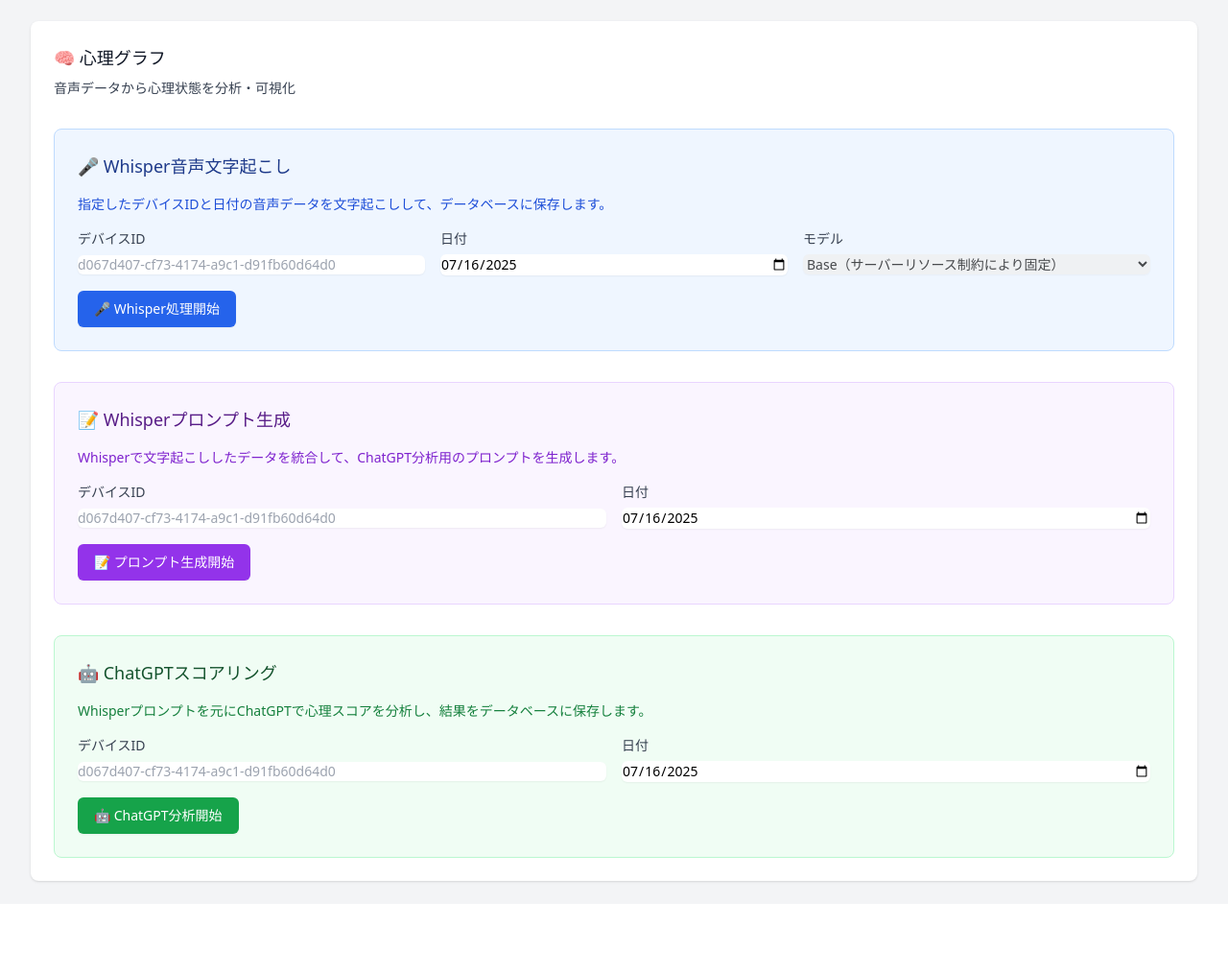
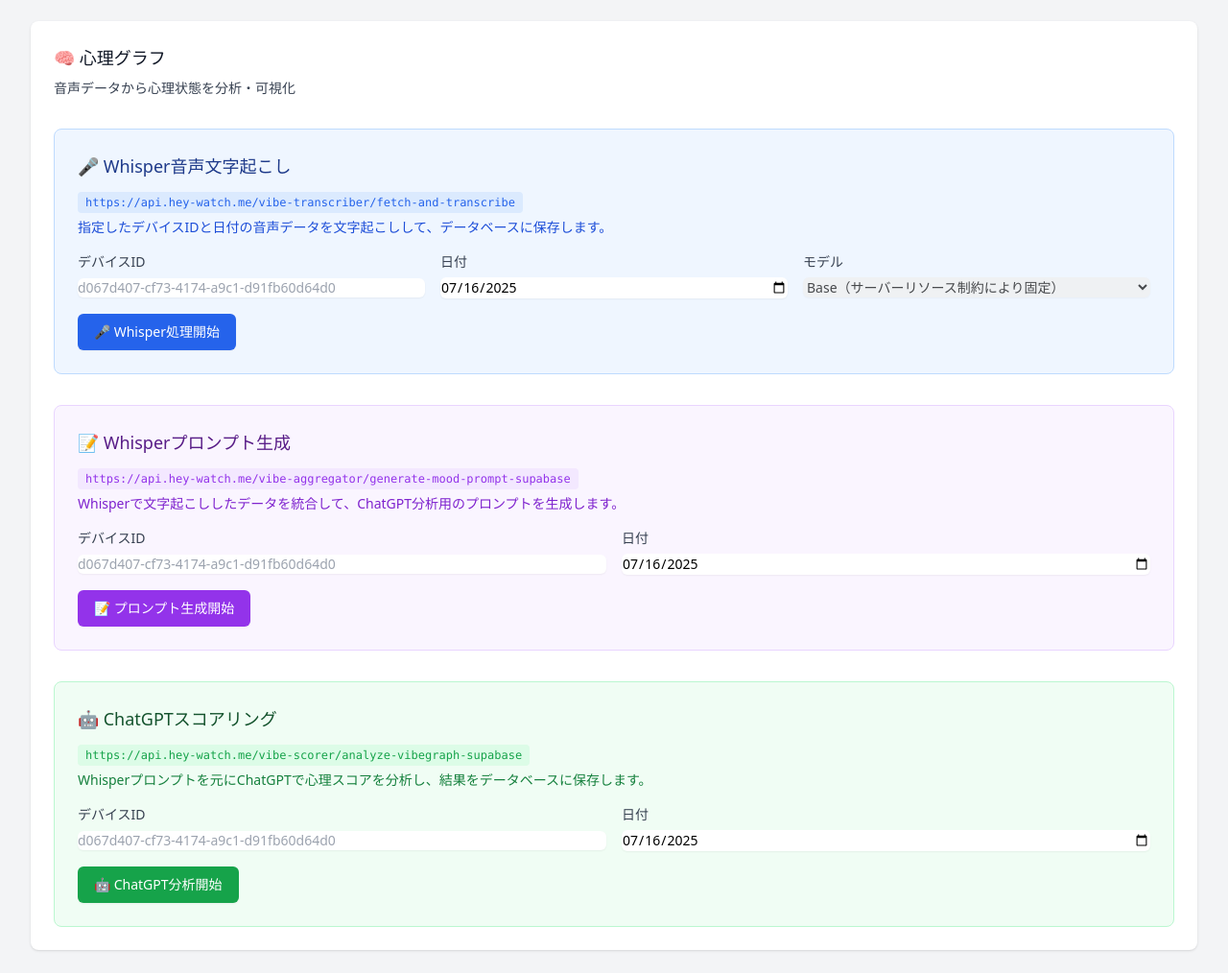
Before and after one commit to matsumotokaya/watchme_admin, a FastAPI app: page / in a window 1280 px wide. Shown: the part 169-1183 px from the top of the page at 96% size. Before the commit the page ends 1091 px from the top, so only its background shows below. Run offline with FastAPI, Linux system fonts and the light colour scheme; parts of the project's set-up code (start-up, migrations or seed data) failed here and were passed over; some libraries are stand-ins or nearby versions.

Commit message:
feat: 心理グラフタブの本番マイクロサービス化完了 - CORS問題解決
## 🎯 主な変更点
- プロキシエンドポイント実装によりCORS問題を根本的に解決
- 心理グラフタブ全機能の本番API統合完了

## 🔄 追加されたプロキシエンドポイント
- `/api/whisper/fetch-and-transcribe` → Whisper音声文字起こし
- `/api/prompt/generate-mood-prompt-supabase` → プロンプト生成
- `/api/chatgpt/analyze-vibegraph-supabase` → ChatGPTスコアリング

## 🌐 完了した本番API統合
- 🎤 Whisper音声文字起こし: ✅ 完了
- 📝 Whisperプロンプト生成: ✅ 完了
- 🤖 ChatGPTスコアリング: ✅ 完了

## 🔧 技術的改善
- 直接API呼び出しからプロキシ経由に変更してCORS制約を回避
- 詳細なエラーログと診断情報でデバッグ機能を強化
- UI表示でAPIエンドポイントURLを明示

## 📋 ドキュメント更新
- READMEにマイクロサービス移行状況を明記
- 設計思想（最終的に全て本番API参照）を文書化

🤖 Generated with [Claude Code](https://claude.ai/code)

Co-Authored-By: Claude <noreply@anthropic.com>

```diff
--- a/main.py
+++ b/main.py
@@ -639,7 +639,7 @@ import asyncio
 API_ENDPOINTS = {
     "whisper": "https://api.hey-watch.me/vibe-transcriber/fetch-and-transcribe",
     "prompt_gen": "https://api.hey-watch.me/vibe-aggregator/generate-mood-prompt-supabase",
-    "chatgpt": "http://localhost:8002/analyze-vibegraph-supabase"
+    "chatgpt": "https://api.hey-watch.me/vibe-scorer/analyze-vibegraph-supabase"
 }
 
 async def check_api_health(session, step_name, base_url):
@@ -906,6 +906,60 @@ async def batch_whisper_step(request: Request):
         else:
             return {"success": False, "message": whisper_result.get("message", "Whisper処理に失敗しました")}
 
+@app.post("/api/whisper/fetch-and-transcribe")
+async def whisper_proxy(request: Request):
+    """Whisper APIへのプロキシエンドポイント（CORS回避用）"""
+    body = await request.json()
+    device_id = body.get("device_id")
+    date = body.get("date")
+    model = body.get("model", "base")
+
+    if not device_id or not date:
+        raise HTTPException(status_code=400, detail="device_idとdateは必須です")
+
+    async with httpx.AsyncClient(timeout=600.0) as session:
+        whisper_data = {"device_id": device_id, "date": date, "model": model}
+        whisper_result = await call_api(session, "Whisper音声文字起こし", API_ENDPOINTS["whisper"], json_data=whisper_data)
+
+        if whisper_result["success"]:
+            return whisper_result.get("data", {})
+        else:
+            raise HTTPException(status_code=500, detail=whisper_result.get("message", "Whisper処理に失敗しました"))
+
+@app.get("/api/prompt/generate-mood-prompt-supabase")
+async def prompt_proxy(device_id: str, date: str):
+    """プロンプト生成APIへのプロキシエンドポイント（CORS回避用）"""
+    if not device_id or not date:
+        raise HTTPException(status_code=400, detail="device_idとdateは必須です")
+
+    async with httpx.AsyncClient(timeout=300.0) as session:
+        params = {"device_id": device_id, "date": date}
+        prompt_result = await call_api(session, "プロンプト生成", API_ENDPOINTS["prompt_gen"], method='get', params=params)
+
+        if prompt_result["success"]:
+            return prompt_result.get("data", {})
+        else:
+            raise HTTPException(status_code=500, detail=prompt_result.get("message", "プロンプト生成に失敗しました"))
+
+@app.post("/api/chatgpt/analyze-vibegraph-supabase")
+async def chatgpt_proxy(request: Request):
+    """ChatGPT APIへのプロキシエンドポイント（CORS回避用）"""
+    body = await request.json()
+    device_id = body.get("device_id")
+    date = body.get("date")
+
+    if not device_id or not date:
+        raise HTTPException(status_code=400, detail="device_idとdateは必須です")
+
+    async with httpx.AsyncClient(timeout=600.0) as session:
+        chatgpt_data = {"device_id": device_id, "date": date}
+        chatgpt_result = await call_api(session, "ChatGPTスコアリング", API_ENDPOINTS["chatgpt"], json_data=chatgpt_data)
+
+        if chatgpt_result["success"]:
+            return chatgpt_result.get("data", {})
+        else:
+            raise HTTPException(status_code=500, detail=chatgpt_result.get("message", "ChatGPT処理に失敗しました"))
+
 @app.post("/api/batch/prompt-step")
 async def batch_prompt_step(request: Request):
     """プロンプト生成ステップのみを実行"""
--- a/static/psychologyAnalysis.js
+++ b/static/psychologyAnalysis.js
@@ -549,14 +549,52 @@ async function startWhisperProcessing() {
     try {
         const startTime = new Date();
 
-        // 正しいエンドポイントを使用して直接APIを呼び出す
-        const response = await axios.post('https://api.hey-watch.me/vibe-transcriber/fetch-and-transcribe', {
-            device_id: deviceId,
-            date: date,
-            model: model  // baseモデル固定
-        }, {
-            timeout: 600000  // 10分のタイムアウト
+        // APIサーバーの接続性確認
+        statusDiv.textContent = 'APIサーバーへの接続を確認中...';
+        console.log('🔍 APIヘルスチェック開始: https://api.hey-watch.me/vibe-transcriber/');
+        try {
+            const healthCheck = await axios.get('https://api.hey-watch.me/vibe-transcriber/', {
+                timeout: 10000,
+                withCredentials: false
+            });
+            console.log('✅ ヘルスチェック成功:', healthCheck.data);
+            statusDiv.textContent = 'APIサーバー接続OK。音声文字起こし処理を開始...';
+        } catch (healthError) {
+            console.warn('⚠️ ヘルスチェック失敗:', {
+                message: healthError.message,
+                code: healthError.code,
+                response: healthError.response?.data,
+                status: healthError.response?.status
+            });
+            statusDiv.textContent = 'APIサーバーへの接続を確認できませんが、処理を続行します...';
+        }
+
+        // 管理画面プロキシ経由でAPIを呼び出す（CORS回避）
+        console.log('Whisper APIリクエスト開始（プロキシ経由）:', {
+            url: '/api/whisper/fetch-and-transcribe',
+            proxy_target: 'https://api.hey-watch.me/vibe-transcriber/fetch-and-transcribe',
+            data: { device_id: deviceId, date: date, model: model }
         });
+
+        const response = await axios({
+            method: 'POST',
+            url: '/api/whisper/fetch-and-transcribe',  // 管理画面のプロキシエンドポイント
+            data: {
+                device_id: deviceId,
+                date: date,
+                model: model  // baseモデル固定
+            },
+            timeout: 600000,  // 10分のタイムアウト
+            headers: {
+                'Content-Type': 'application/json',
+                'Accept': 'application/json'
+            },
+            validateStatus: function (status) {
+                return status >= 200 && status < 500; // 4xxエラーも受け入れる
+            }
+        });
+
+        console.log('Whisper APIレスポンス受信:', response.status, response.data);
 
         const result = response.data;
         const endTime = new Date();
@@ -600,8 +638,17 @@ async function startWhisperProcessing() {
 
     } catch (error) {
         console.error('Whisper処理エラー:', error);
+        console.error('エラー詳細:', {
+            message: error.message,
+            code: error.code,
+            response: error.response?.data,
+            status: error.response?.status,
+            stack: error.stack
+        });
 
         let errorMessage;
+        let errorDetails = '';
+
         if (error.code === 'ECONNABORTED' || error.message.includes('timeout')) {
             errorMessage = 'タイムアウトしました。処理はバックグラウンドで継続されている可能性があります。';
             statusDiv.innerHTML = `
@@ -613,9 +660,38 @@ async function startWhisperProcessing() {
                     </div>
                 </div>
             `;
+        } else if (error.code === 'ERR_NETWORK') {
+            errorMessage = 'ネットワーク接続エラーが発生しました';
+            errorDetails = `
+                <div class="mt-2 text-xs">
+                    <p><strong>考えられる原因:</strong></p>
+                    <ul class="list-disc list-inside ml-2">
+                        <li>インターネット接続の問題</li>
+                        <li>APIサーバーのダウンタイム</li>
+                        <li>CORS設定の問題</li>
+                        <li>SSL証明書の問題</li>
+                    </ul>
+                    <p class="mt-2"><strong>確認方法:</strong></p>
+                    <p>ブラウザの開発者ツール（F12）→ NetworkタブでAPIリクエストの詳細を確認してください</p>
+                </div>
+            `;
+            statusDiv.innerHTML = `
+                <div class="text-red-600">
+                    <span>❌ ${errorMessage}</span>
+                    ${errorDetails}
+                </div>
+            `;
         } else {
             errorMessage = error.response?.data?.detail || error.message || 'Whisper処理に失敗しました';
-            statusDiv.textContent = `エラー: ${errorMessage}`;
+            if (error.response?.status) {
+                errorDetails = `HTTPステータス: ${error.response.status}`;
+            }
+            statusDiv.innerHTML = `
+                <div class="text-red-600">
+                    <span>❌ エラー: ${errorMessage}</span>
+                    ${errorDetails ? `<div class="text-sm mt-1">${errorDetails}</div>` : ''}
+                </div>
+            `;
         }
 
         showNotification(errorMessage, error.code === 'ECONNABORTED' ? 'warning' : 'error');
@@ -671,8 +747,14 @@ async function generateWhisperPrompt() {
     if (resultsDiv) resultsDiv.classList.add('hidden');
 
     try {
-        // 外部マイクロサービスAPIを呼び出し（GETメソッド、URLパラメータ）
-        const response = await axios.get('https://api.hey-watch.me/vibe-aggregator/generate-mood-prompt-supabase', {
+        // 管理画面プロキシ経由でAPIを呼び出し（CORS回避）
+        console.log('プロンプト生成APIリクエスト開始（プロキシ経由）:', {
+            url: '/api/prompt/generate-mood-prompt-supabase',
+            proxy_target: 'https://api.hey-watch.me/vibe-aggregator/generate-mood-prompt-supabase',
+            params: { device_id: deviceId, date: date }
+        });
+
+        const response = await axios.get('/api/prompt/generate-mood-prompt-supabase', {
             params: {
                 device_id: deviceId,
                 date: date
@@ -764,7 +846,14 @@ async function startChatGPTAnalysis() {
     if (resultsDiv) resultsDiv.classList.add('hidden');
 
     try {
-        const response = await axios.post('http://localhost:8002/analyze-psychology', {
+        // 管理画面プロキシ経由でAPIを呼び出し（CORS回避）
+        console.log('ChatGPT APIリクエスト開始（プロキシ経由）:', {
+            url: '/api/chatgpt/analyze-vibegraph-supabase',
+            proxy_target: 'https://api.hey-watch.me/vibe-scorer/analyze-vibegraph-supabase',
+            data: { device_id: deviceId, date: date }
+        });
+
+        const response = await axios.post('/api/chatgpt/analyze-vibegraph-supabase', {
             device_id: deviceId,
             date: date
         });
--- a/templates/index.html
+++ b/templates/index.html
@@ -4,6 +4,15 @@
     <meta charset="UTF-8">
     <meta name="viewport" content="width=device-width, initial-scale=1.0">
     <title>WatchMe Admin</title>
+
+    <!-- Favicon -->
+    <link rel="icon" type="image/png" sizes="16x16" href="/static/icons/favicon-16x16.png">
+    <link rel="icon" type="image/png" sizes="32x32" href="/static/icons/favicon-32x32.png">
+    <link rel="icon" type="image/png" sizes="128x128" href="/static/icons/favicon-128x128.png">
+    <link rel="icon" type="image/png" sizes="196x196" href="/static/icons/favicon-196x196.png">
+    <link rel="apple-touch-icon" sizes="512x512" href="/static/icons/android-chrome-512x512.png">
+    <link rel="shortcut icon" href="/static/icons/favicon-32x32.png">
+
     <script src="https://cdn.tailwindcss.com"></script>
     <script src="https://unpkg.com/axios/dist/axios.min.js"></script>
 </head>
@@ -71,6 +80,9 @@
                         <div class="mt-8">
                             <div class="bg-blue-50 border border-blue-200 rounded-lg p-6">
                                 <h3 class="text-lg font-medium text-blue-900 mb-4">🎤 Whisper音声文字起こし</h3>
+                                <div class="text-xs text-blue-600 mb-2">
+                                    <span class="font-mono bg-blue-100 px-2 py-1 rounded">https://api.hey-watch.me/vibe-transcriber/fetch-and-transcribe</span>
+                                </div>
                                 <p class="text-sm text-blue-700 mb-4">指定したデバイスIDと日付の音声データを文字起こしして、データベースに保存します。</p>
 
                                 <div class="grid grid-cols-1 md:grid-cols-3 gap-4">
@@ -113,6 +125,9 @@
                         <div class="mt-8">
                             <div class="bg-purple-50 border border-purple-200 rounded-lg p-6">
                                 <h3 class="text-lg font-medium text-purple-900 mb-4">📝 Whisperプロンプト生成</h3>
+                                <div class="text-xs text-purple-600 mb-2">
+                                    <span class="font-mono bg-purple-100 px-2 py-1 rounded">https://api.hey-watch.me/vibe-aggregator/generate-mood-prompt-supabase</span>
+                                </div>
                                 <p class="text-sm text-purple-700 mb-4">Whisperで文字起こししたデータを統合して、ChatGPT分析用のプロンプトを生成します。</p>
 
                                 <div class="grid grid-cols-1 md:grid-cols-2 gap-4">
@@ -149,6 +164,9 @@
                         <div class="mt-8">
                             <div class="bg-green-50 border border-green-200 rounded-lg p-6">
                                 <h3 class="text-lg font-medium text-green-900 mb-4">🤖 ChatGPTスコアリング</h3>
+                                <div class="text-xs text-green-600 mb-2">
+                                    <span class="font-mono bg-green-100 px-2 py-1 rounded">https://api.hey-watch.me/vibe-scorer/analyze-vibegraph-supabase</span>
+                                </div>
                                 <p class="text-sm text-green-700 mb-4">Whisperプロンプトを元にChatGPTで心理スコアを分析し、結果をデータベースに保存します。</p>
 
                                 <div class="grid grid-cols-1 md:grid-cols-2 gap-4">
```
Also changed, not shown: README.md.
